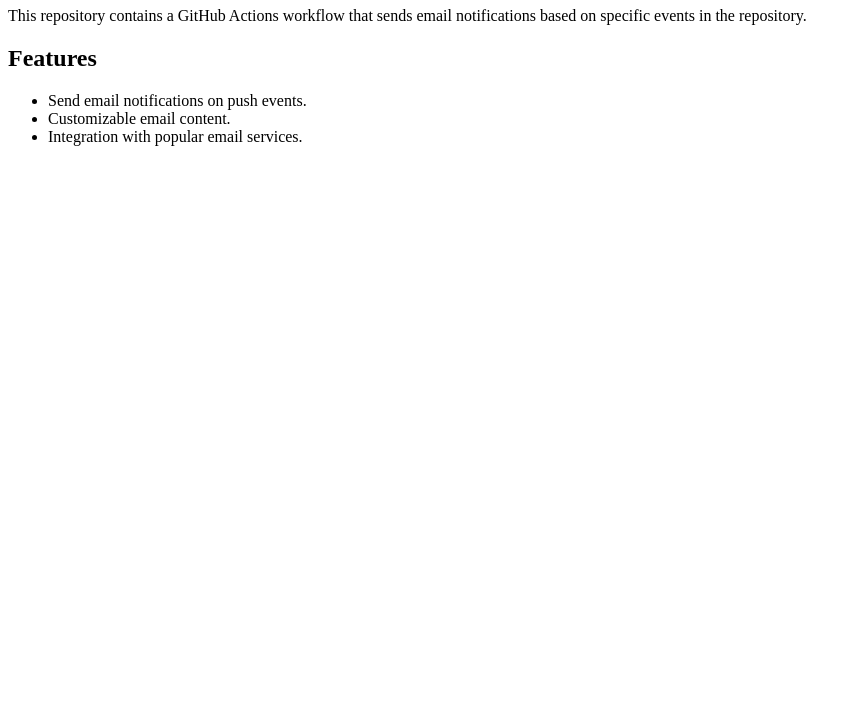
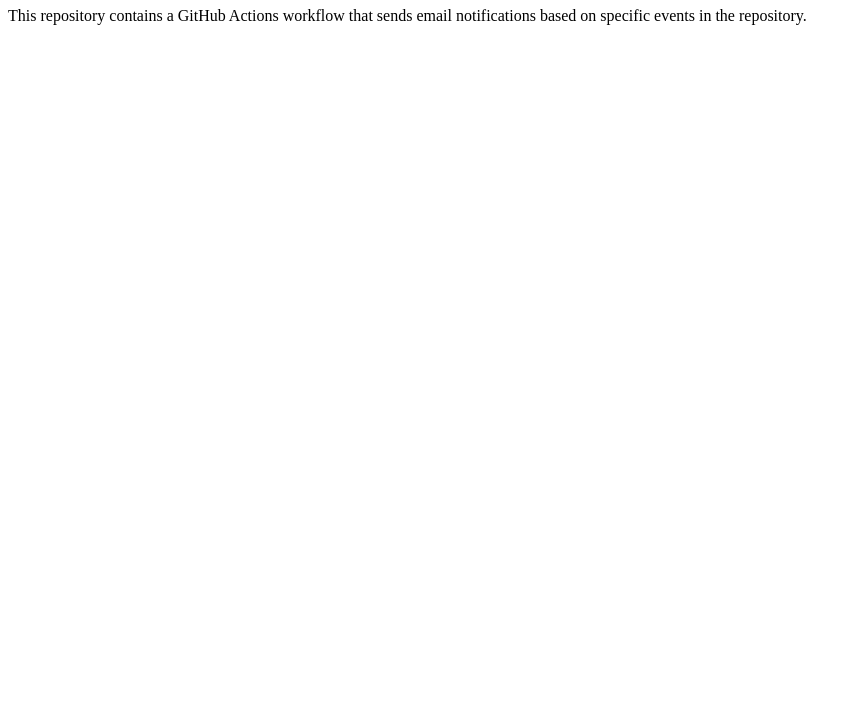
Before and after one commit to contrererick-ids/GitHub-Actions-Email-Notification, a plain HTML site: page index.html in a window 1280 px wide. Shown: the part 73-800 px from the top of the page, without its empty margins (0-861 px from the left). Drawn offline with Linux system fonts and the light colour scheme.

Commit message:
chore: Change index.html file
Modified the index.html file to test Send Notification Email action.

```diff
--- a/index.html
+++ b/index.html
@@ -7,10 +7,4 @@
     <body>
         <h1>GitHub Actions Email Notification</h1>
         <p>This repository contains a GitHub Actions workflow that sends email notifications based on specific events in the repository.</p>
-        <h2>Features</h2>
-        <ul>
-            <li>Send email notifications on push events.</li>
-            <li>Customizable email content.</li>
-            <li>Integration with popular email services.</li>
-        </ul>
 </html>
```
